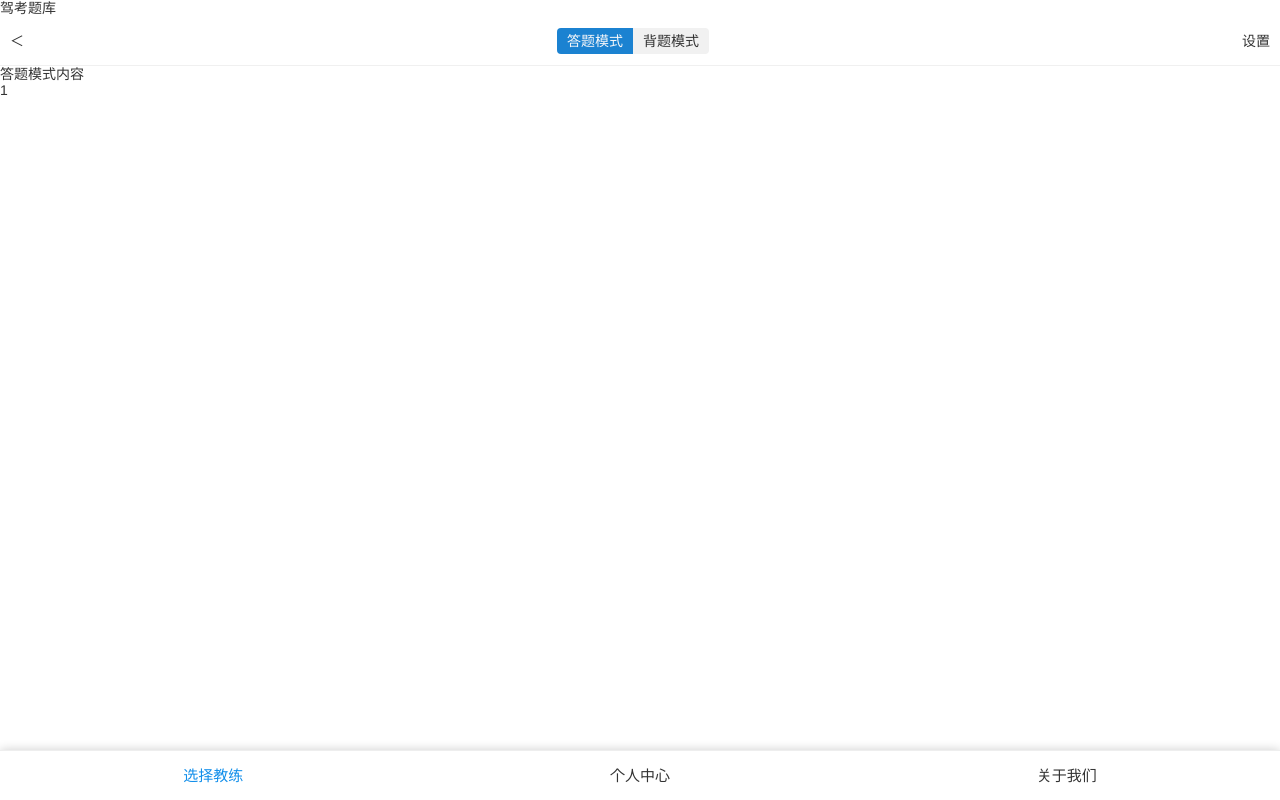
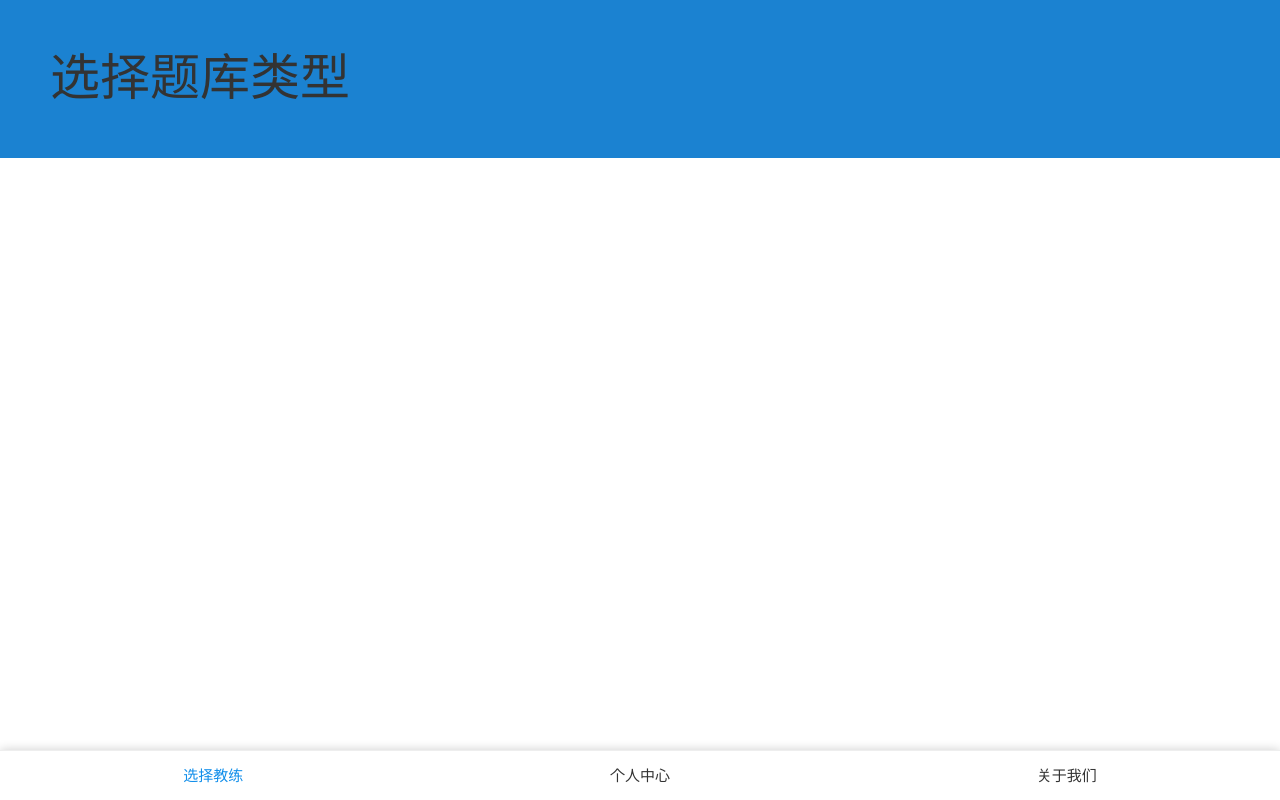
Before and after one commit to enZhou/carParcitce, a Vue app: page /#/questionBank in a window 1280 px wide. Built offline with nearby package versions, Linux system fonts and the light colour scheme; the HTML template or start-up script is replaced by a standard one.

Commit message:
选择题库

```diff
--- a/src/views/questionBank/questionBank.vue
+++ b/src/views/questionBank/questionBank.vue
@@ -1,8 +1,7 @@
 <template>
-  <div>
-    {{ title }}
+  <div class="questionBank">
     <!-- 答题/背题模式切换 -->
-    <commonNav :active="active" @changeModal="changeType">
+    <!-- <commonNav :active="active" @changeModal="changeType">
       <template slot="content">
         <div v-show="active === 'answer'">
           答题模式内容
@@ -11,18 +10,17 @@
           背题模式内容
         </div>
       </template>
-    </commonNav>
-
-    <newHead></newHead>
+    </commonNav> -->
+    <p class="bank-title">选择题库类型</p>
     <stuFooter></stuFooter>
   </div>
 </template>
 <script>
 import stuFooter from "../../components/stuFooter";
 import newHead from "../../components/newHead";
-import commonNav from "../../components/commonNav.vue";
+// import commonNav from "../../components/commonNav.vue";
 export default {
-  components: { newHead, stuFooter, commonNav },
+  components: { newHead, stuFooter },
   data() {
     return {
       title: "驾考题库",
@@ -38,3 +36,12 @@ export default {
   }
 };
 </script>
+<style scoped lang="scss">
+.questionBank{
+  .bank-title{
+    font-size: 1rem;
+    padding: 1rem;
+    background-color: #1B82D1;
+  }
+}
+</style>
```
